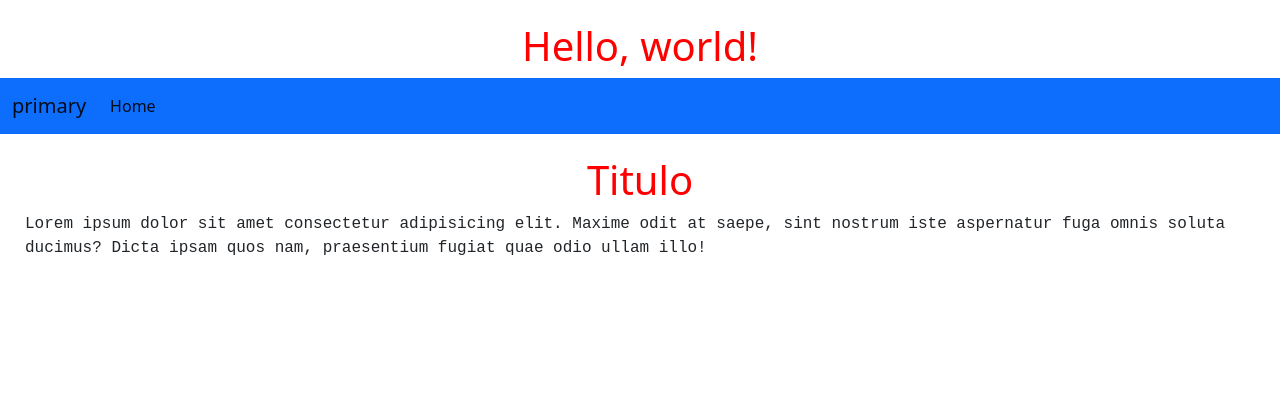
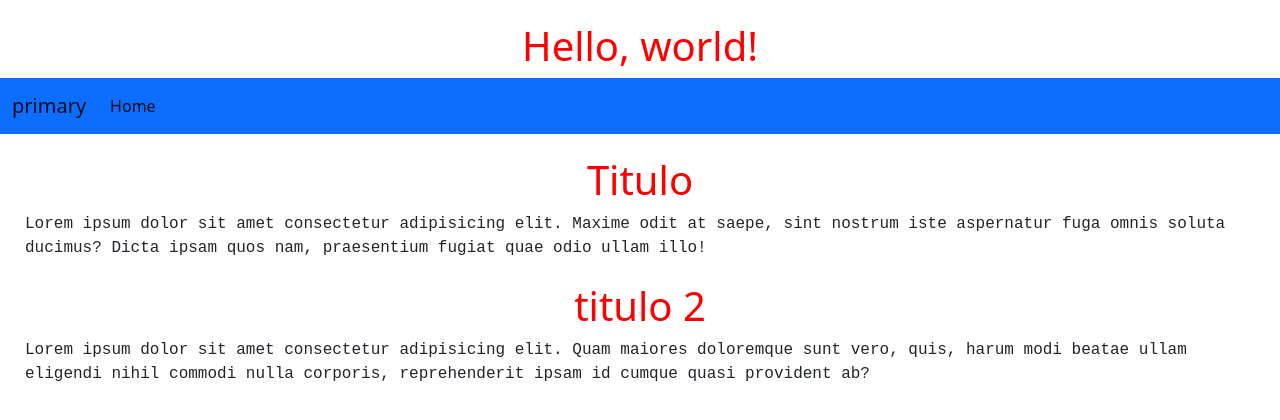
Before and after one commit to daviddedio/PruebasGit, a plain HTML site: page index.html in a window 1280 px wide. Drawn offline with nearby package versions, Linux system fonts and the light colour scheme.

Commit message:
Agrega parrafo 2

```diff
--- a/index.html
+++ b/index.html
@@ -30,6 +30,8 @@
         </nav>
         <h1>Titulo</h1>
         <p>Lorem ipsum dolor sit amet consectetur adipisicing elit. Maxime odit at saepe, sint nostrum iste aspernatur fuga omnis soluta ducimus? Dicta ipsam quos nam, praesentium fugiat quae odio ullam illo!</p>
+        <h1>titulo 2</h1>
+        <p>Lorem ipsum dolor sit amet consectetur adipisicing elit. Quam maiores doloremque sunt vero, quis, harum modi beatae ullam eligendi nihil commodi nulla corporis, reprehenderit ipsam id cumque quasi provident ab?</p>
 
     <!-- Optional JavaScript; choose one of the two! -->
 
```
